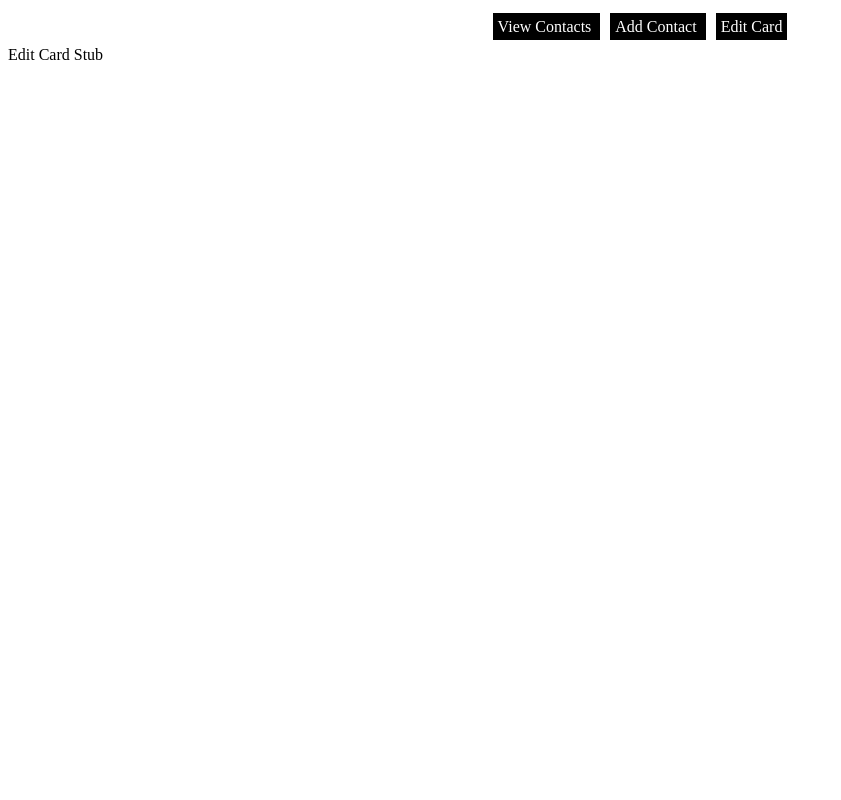
After one commit to evalentini/phonity, a Python web app: template templates/edit_card.html in a window 1280 px wide. The commit adds this page. Shown: the whole page, without its empty margins (0-841 px from the left). Run offline with Jinja, Linux system fonts and the light colour scheme; the template is opened without the code that fills it, so the values that code supplies are empty.

```diff
--- /dev/null
+++ b/templates/add_contact.html
@@ -0,0 +1,2 @@
+{% extends "main.html" %}
+{% block content %}Add Contact Stub{% endblock %}
--- /dev/null
+++ b/templates/edit_card.html
@@ -0,0 +1,2 @@
+{% extends "main.html" %}
+{% block content %}Edit Card Stub{% endblock %}
--- /dev/null
+++ b/templates/main.css
@@ -0,0 +1,29 @@
+.navbar {
+
+	margin: 0 auto;
+	padding: 10px;
+	background-color: white;
+	text-align: center
+}
+
+.nav_element {
+	background-color: black;
+	color: white;
+	width: 100px;
+	height: 50px;
+	margin: 5px;
+	padding: 5px;
+}
+
+.nav_link {
+	color: white;
+	text-decoration: none;
+}
+
+.nav_link:visited {
+	color: white;
+}
+
+.nav_link:hover {
+	text-decoration: underline;
+}
--- /dev/null
+++ b/templates/main.html
@@ -0,0 +1,19 @@
+<html>
+<head>
+	<link href="main.css" rel="stylesheet" type="text/css">
+</head>
+<body>
+	<div class="navbar">
+		<span class="nav_element">
+			<a href="/view_contacts" class="nav_link"> View Contacts</a>
+		</span>
+		<span class="nav_element">
+			<a href="/add_contact" class="nav_link">Add Contact</a>
+		</span>
+		<span class="nav_element">
+			<a href="/edit_card" class="nav_link">Edit Card</a>
+		</span>
+	</div>
+	{% block content %}{% endblock %}
+</body>
+</html>
--- /dev/null
+++ b/templates/view_contacts.html
@@ -0,0 +1,2 @@
+{% extends "main.html" %}
+{% block content %}View Contacts Stub{% endblock %}
```
Also changed, not shown: main.py (+80 -34 lines), templates/admin_login.html (added, +11 -0 lines), templates/login.html (+15 -9 lines), templates/test.html (added, +7 -0 lines), 3 other files.
